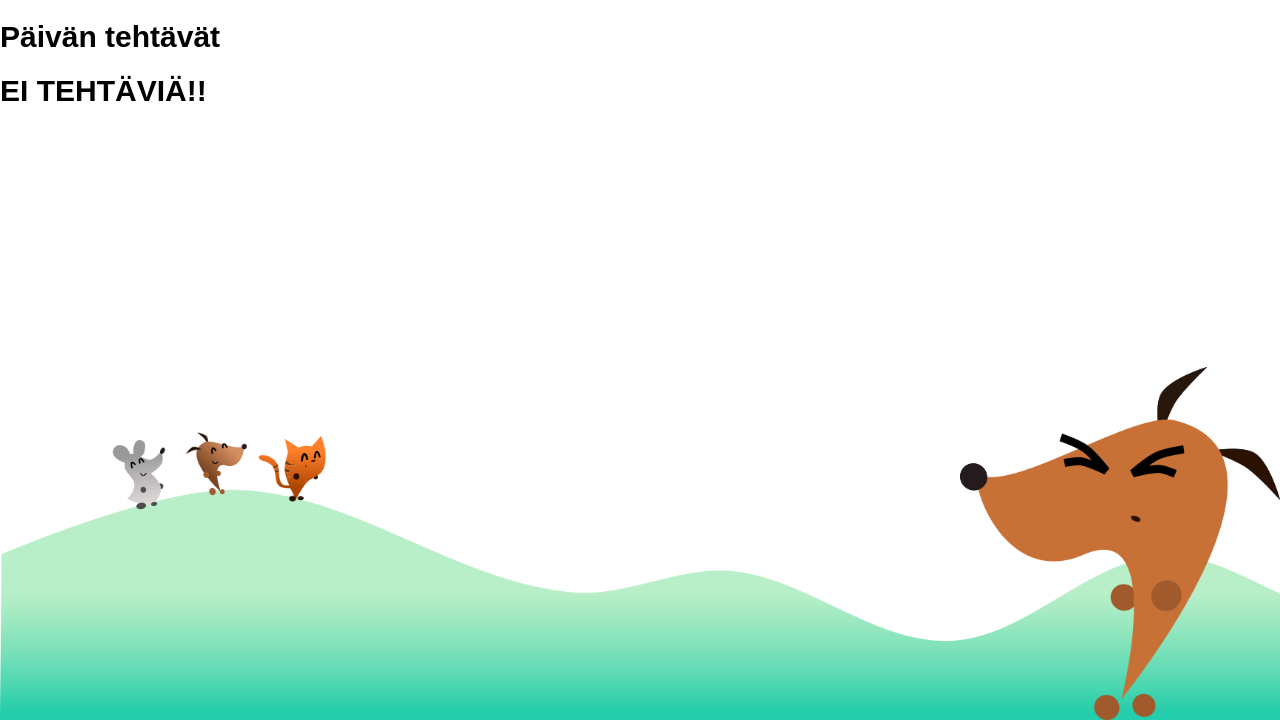
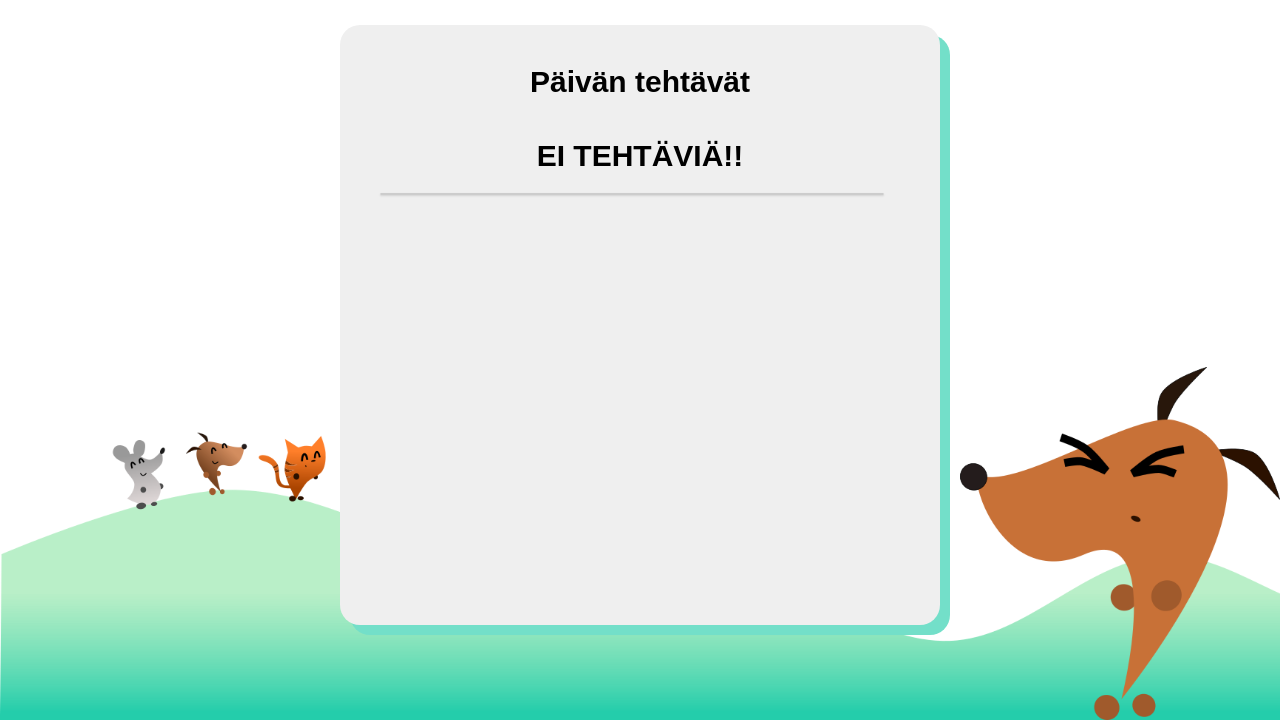
Before and after one commit to nothros/cybersecurityproject, a Flask app: template templates/home.html in a window 1280 px wide. Shown: the part 80-800 px from the top of the page. Run offline with Flask 2, Linux system fonts and the light colour scheme; the template is opened without the code that fills it, so the values that code supplies are empty.

Commit message:
Update meter to home-page anf add some sql

```diff
--- a/static/style.css
+++ b/static/style.css
@@ -313,3 +313,69 @@ background: linear-gradient(to left, #0575E6, #00F260); /* W3C, IE 10+/ Edge, Fi
   border-radius: 10px;
   transition: width 400ms;
 }
+.add_task{
+  text-align: center;
+  font-family: sans-serif;
+      background-color: #efefef;
+      width: 600px;
+      height: 150px;
+  padding: 5px;
+  border-radius: 20px;
+      box-sizing: border-box;
+  box-shadow: 10px 10px #73dfc9;
+  margin-right: auto;
+  margin-top: 15px;
+  margin-left: auto;
+}
+
+
+
+.task_table {
+  text-align: center;
+  font-family: sans-serif;
+      background-color: #efefef;
+      width: 600px;
+      height: 600px;
+  padding: 20px;
+  border-radius: 20px;
+      box-sizing: border-box;
+  box-shadow: 10px 10px #73dfc9;
+  margin-right: auto;
+  margin-top: 25px;
+  margin-left: auto;
+
+}
+
+
+
+#table-scroll {
+  height:350px;
+  overflow:auto;
+  margin-top:20px;
+}
+
+.task_table table {
+	font-family:Arial, Helvetica, sans-serif;
+  table-layout:fixed;
+  width: 90%;
+	font-size:13px;
+  font-weight: lighter;
+	margin:20px;
+	border:#ccc 1px solid;
+
+	-moz-border-radius:3px;
+	-webkit-border-radius:3px;
+	border-radius:3px;
+
+	-moz-box-shadow: 0 1px 2px #d1d1d1;
+	-webkit-box-shadow: 0 1px 2px #d1d1d1;
+	box-shadow: 0 1px 2px #d1d1d1;
+}
+
+thead {
+    background-color: #04AA6D;
+    color: #fff;
+}
+
+th { width: 20%; height: 30px;}
+th { width: 20%; height: 40px;}
--- a/templates/404.html
+++ b/templates/404.html
@@ -20,8 +20,7 @@
 
 <body>
 
-    <h2 style="text-align:center; margin-top: 33%;">Voih! Sivua ei löydy, palaa takaisin etusivulle</h2>
-    <a href="/"> Takaisin etusivulle </a>
+    <h2 style="text-align:center; margin-top: 33%;">Voih! Sivua ei löydy, palaa takaisin <a href="/"> etusivulle!</a></h2>
 
 </body>
 
--- a/templates/home.html
+++ b/templates/home.html
@@ -2,12 +2,13 @@
 
 
 {% block content %}
-<div class = "add_task">
+
   {% if session.user_role == "aikuinen" %}
+  <div class = "add_task">
   <h1>Lisää tehtävä</h1>
     <h2>{{message}}</h2>
     <form action="/home" method="post">
-      <input type="text" name="task" placeholder="Anna tehtävä">
+      <input type="text" name="task" placeholder="Anna tehtävä (max.20 merkkiä">
       <select name="doer">
       {% for member in familymembers %}
       {% if member.id == session["user_id"]%}
@@ -21,8 +22,9 @@
       <input type="submit" name="" value="Lisää tehtävä!">
       <input type="hidden" name="csrf_token" value="{{ session.csrf_token }}">
     </form>
+  </div>
     {% endif %}
-</div>
+
 
 
 
@@ -53,7 +55,7 @@
         <th> {{ task[0] }} </th>
         <th> {{ task[1] }}</th>
         <th> {{ task[2] }}</th>
-        <th><status  color: #232323;>{{ task.task_status }}</status> </th>
+        <th>{{ task.task_status }}</th>
         {% if session.user_role == "lapsi" %}
           <form action="/home" method="post">
           {%if task.done%}
@@ -70,15 +72,16 @@
       </table>
     </div>
 
-
+    {%if tasklist%}
     {% if session.user_role == "lapsi" %}
-
-
-    <h1>The progress element</h1>
-
-    <label for="file">Downloading progress:</label>
-    <progress id="file" value="32" max="100"> 32% </progress>
-
+    {%if count_done_tasks/tasklist|length*100==100%}
+    <h1>Kaikki päivän tehtävät tehty!</h1>
+    {%else%}
+    <h1>Tehtävistä tehty</h1>
+    {%endif%}
+    <progress id="file" value={{count_done_tasks/tasklist|length*100}} max="100"> {{count_done_tasks/tasklist|length*100}}%</progress>
+    <h1>{{count_done_tasks/tasklist|length*100}}%</h1>
     {% endif %}
+    {%endif%}
   </div>
 {% endblock %}
```
Also changed, not shown: routes.py (+26 -35 lines), tasks.py (+40 -21 lines), templates/tasklist.html (+7 -0 lines).
